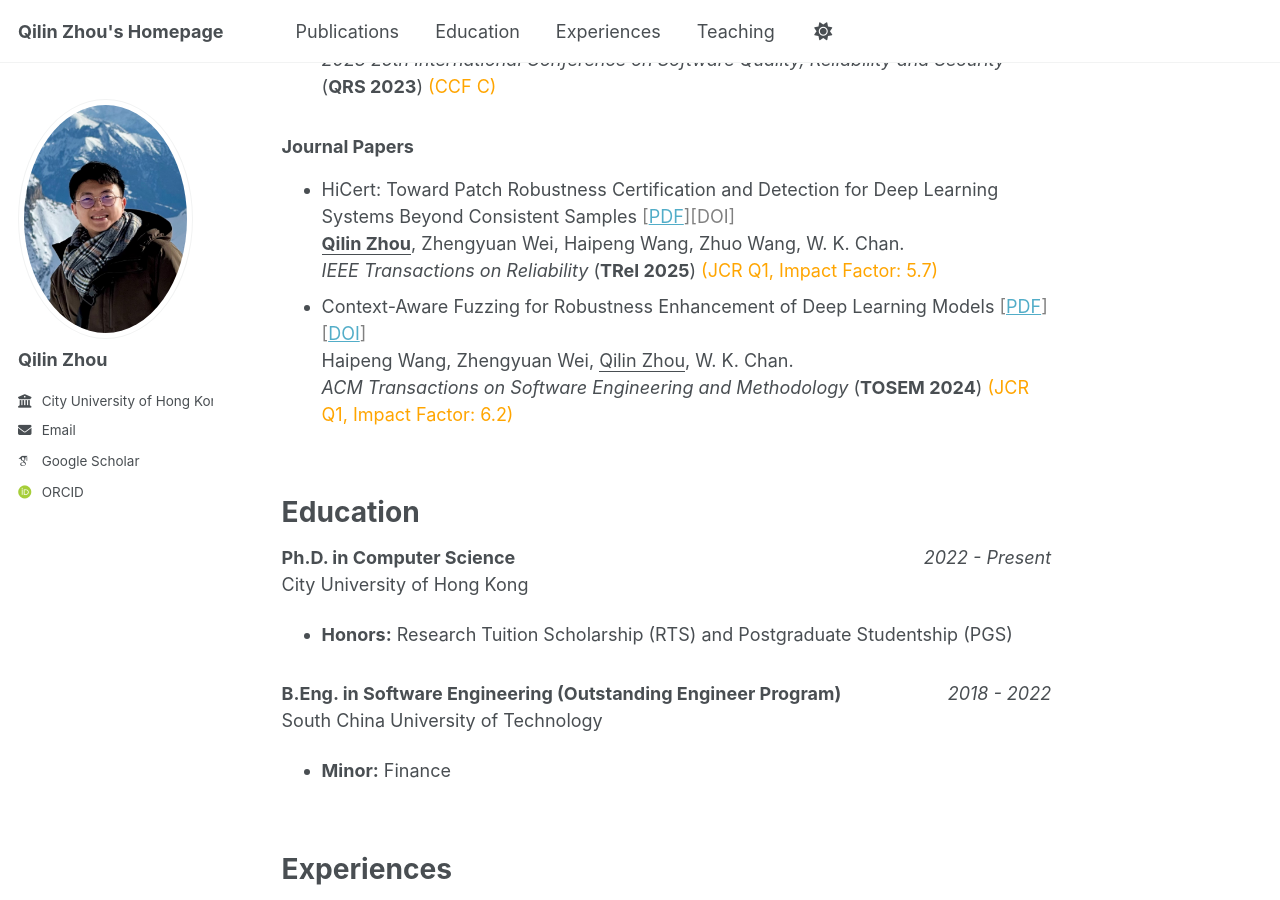
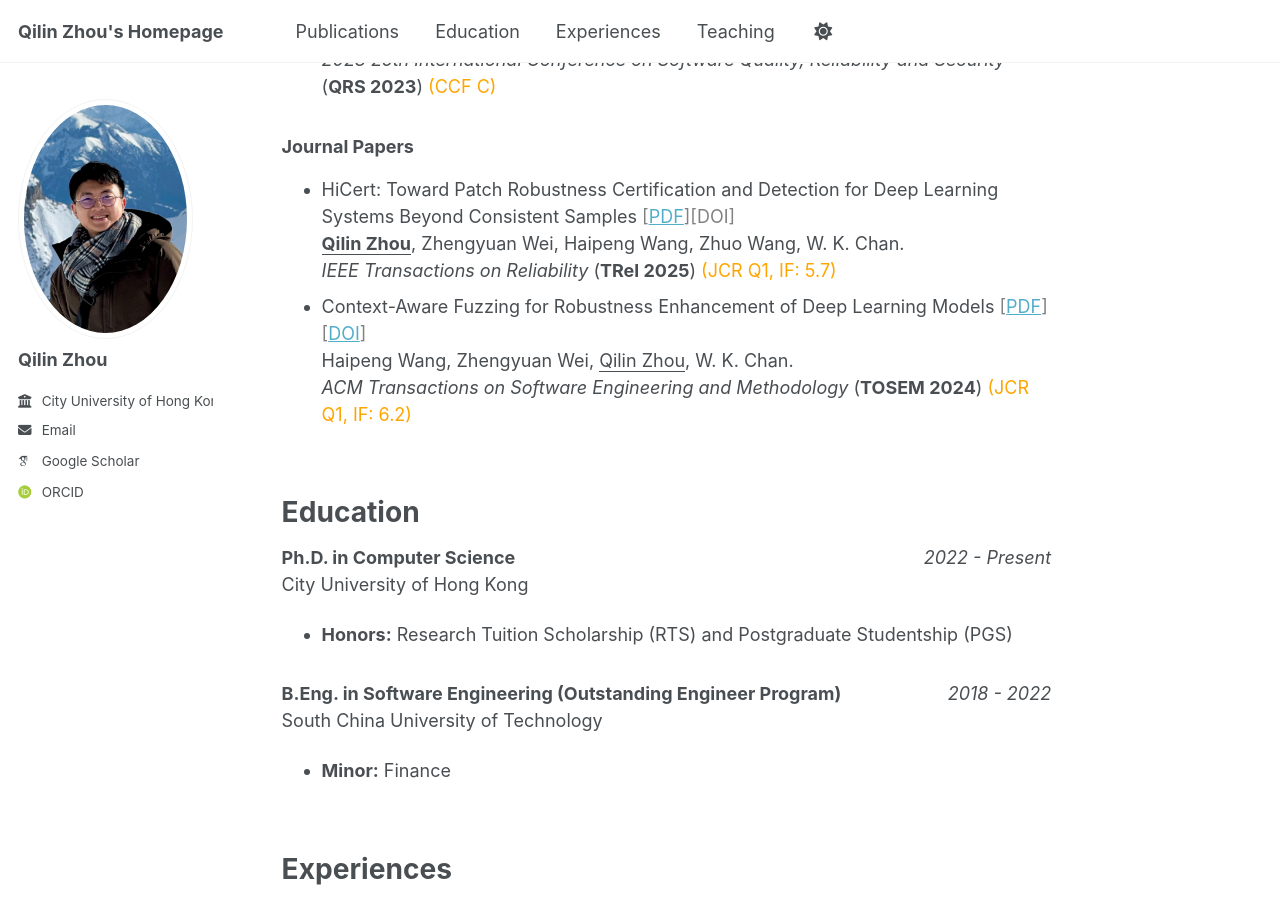
Before and after one commit to qilin-zhou/qilin-zhou.github.io, a Jekyll site: the page built from _pages/about.md, in a window 1280 px wide and 900 px high, scrolled down 1158 px. Built offline with Jekyll 4.4.1, drawn with Linux system fonts in a browser that asks for light colours; some web fonts are replaced; a script bundle is joined from its source files by our own code; library files that are not in the unit come from our copies.

Commit message:
Update about.md

```diff
--- a/_pages/about.md
+++ b/_pages/about.md
@@ -41,10 +41,10 @@
 ### Journal Papers
 -  HiCert: Toward Patch Robustness Certification and Detection for Deep Learning Systems Beyond Consistent Samples <span style="color: grey;">[[PDF](https://www.arxiv.org/abs/2512.06123)][DOI]</span>
   **<ins>Qilin Zhou</ins>**, Zhengyuan Wei, Haipeng Wang, Zhuo Wang, W. K. Chan.
-_IEEE Transactions on Reliability_ (**TRel 2025**) <span style="color: Orange;"> (JCR Q1, Impact Factor: 5.7)</span>
+_IEEE Transactions on Reliability_ (**TRel 2025**) <span style="color: Orange;"> (JCR Q1, IF: 5.7)</span>
 - Context-Aware Fuzzing for Robustness Enhancement of Deep Learning Models <span style="color: grey;">[[PDF](https://arxiv.org/abs/2407.12428)][[DOI](https://doi.org/10.1145/3680464)]</span>
   Haipeng Wang, Zhengyuan Wei, <ins>Qilin Zhou</ins>, W. K. Chan.
-  _ACM Transactions on Software Engineering and Methodology_ (**TOSEM 2024**) <span style="color: Orange;"> (JCR Q1, Impact Factor: 6.2)</span>
+  _ACM Transactions on Software Engineering and Methodology_ (**TOSEM 2024**) <span style="color: Orange;"> (JCR Q1, IF: 6.2)</span>
 
 <br>
 
```
